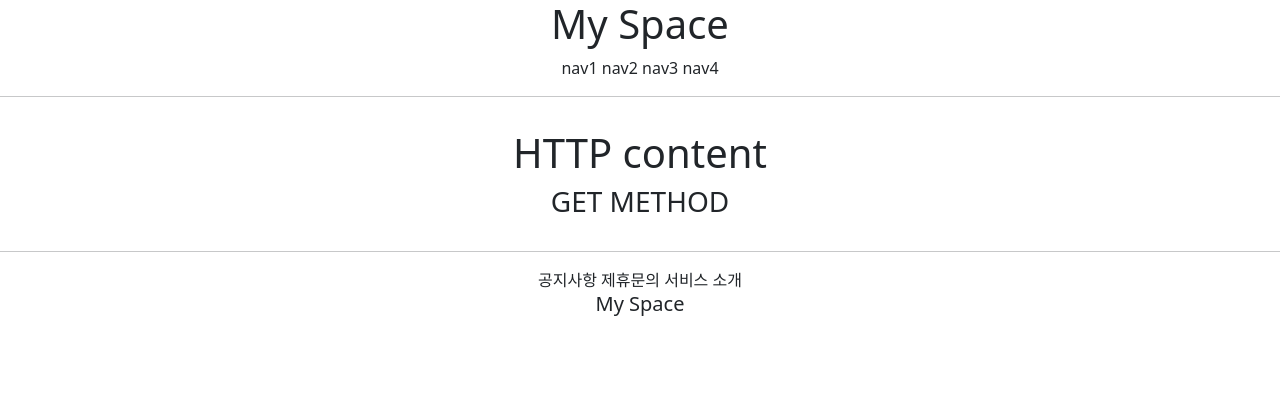
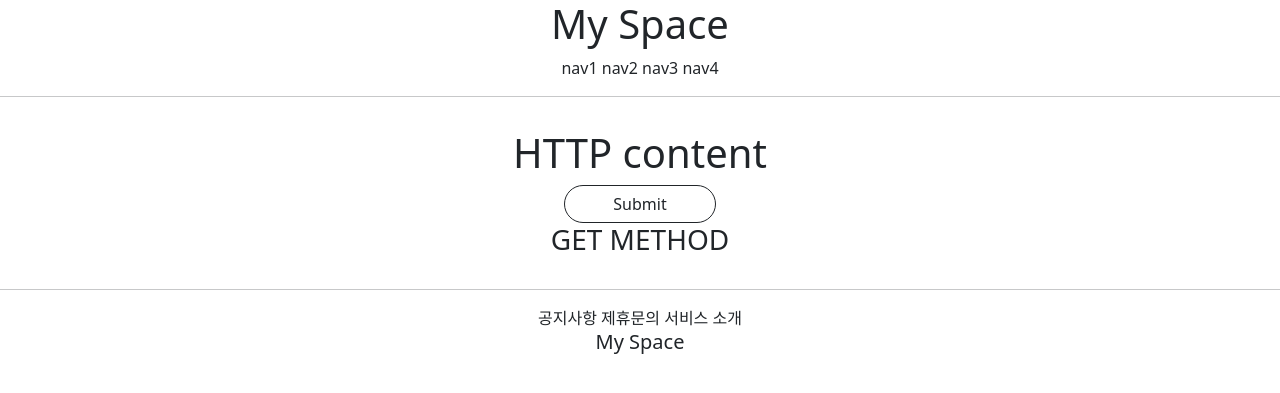
Before and after one commit to suyeon-K/GIS_web_project_2, a Django app: page /accounts/hello_world/ in a window 1280 px wide. Shown: the top 393 px of the page. Run offline with Django 3.2, Linux system fonts and the light colour scheme; parts of the project's set-up code (start-up, migrations or seed data) failed here and were passed over; some web fonts are replaced.

Commit message:
add button and decorate button

```diff
--- a/accountapp/templates/accountapp/hello_world.html
+++ b/accountapp/templates/accountapp/hello_world.html
@@ -7,6 +7,11 @@
 
         <h1>HTTP content</h1>
 
+        <form action="/accounts/hello_world/" method="post">
+            {% csrf_token %}
+            <input type="submit" class="btn btn-outline-dark rounded-pill px-5">
+
+
     <h3>{{ text }}</h3>
 
 
```
